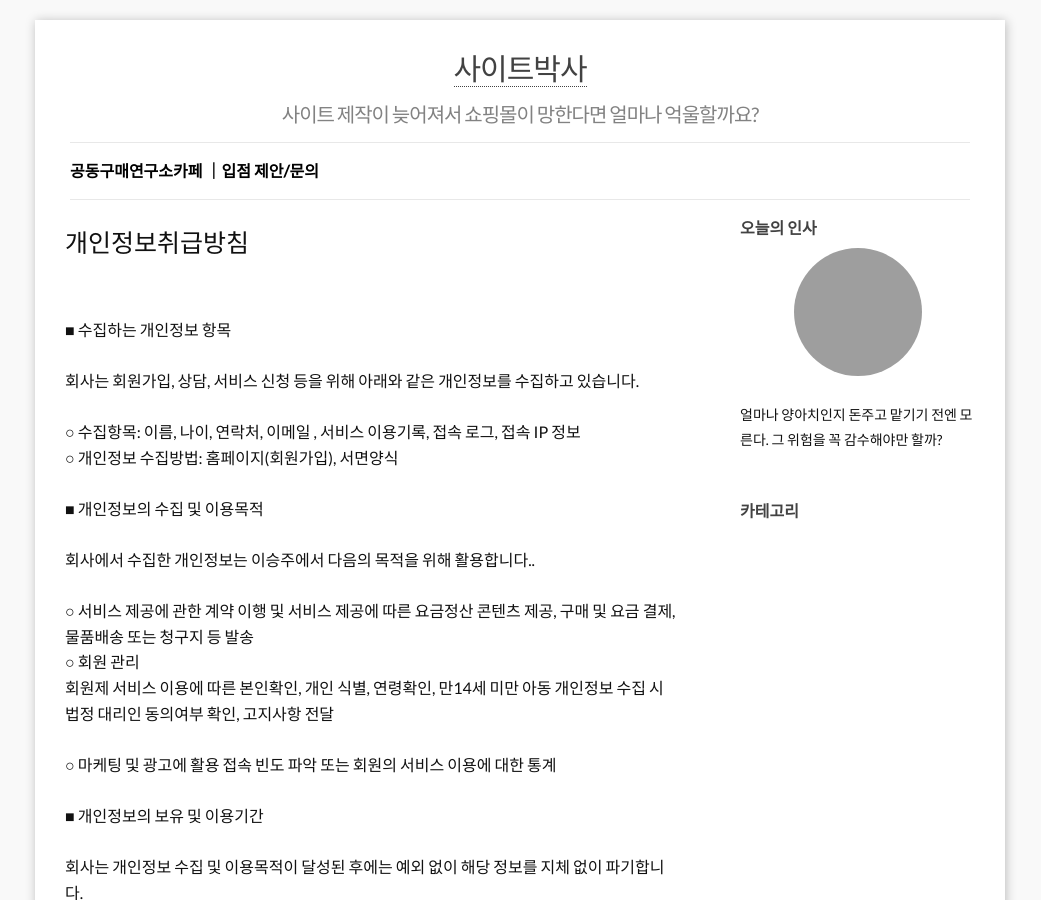
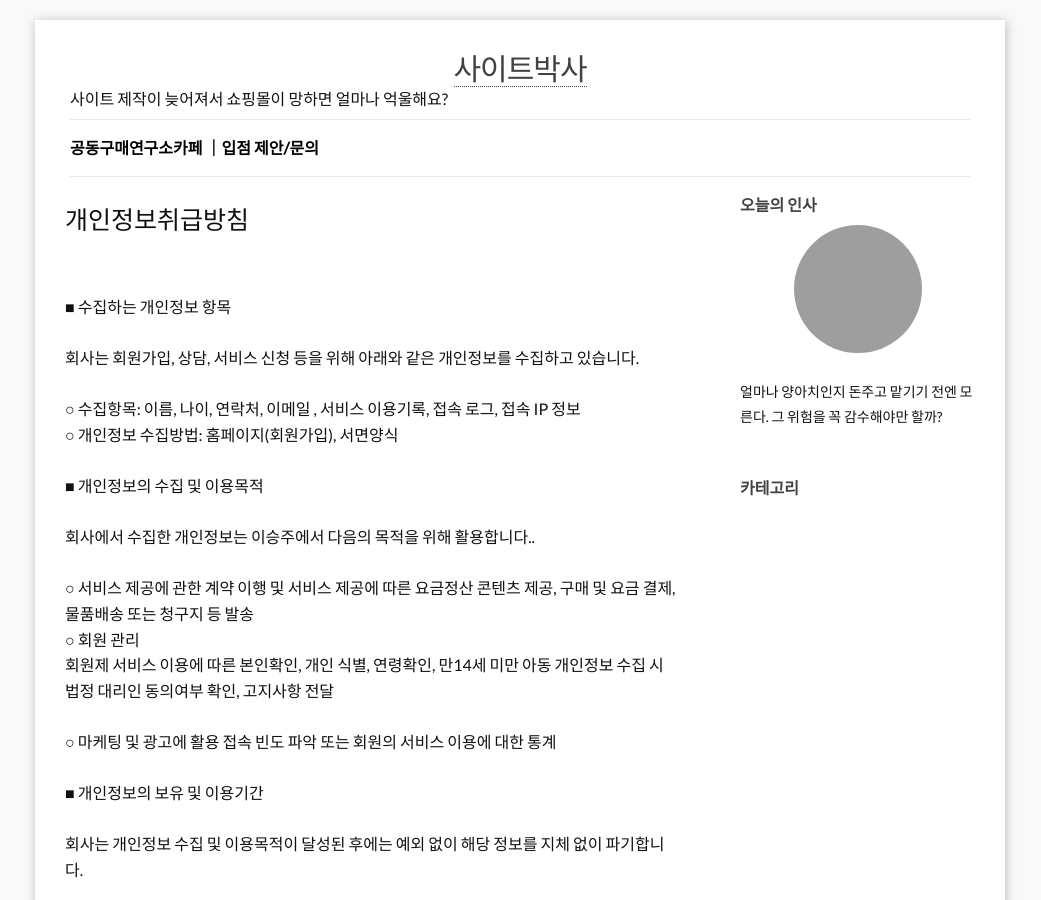
Before and after one commit to leevra/sitebaksa, a Jekyll site: the page built from privacy.md, in a window 1280 px wide and 900 px high. Shown: the whole window, without its empty margins (120-1161 px from the left). Built offline with Jekyll 4.4.1, drawn with Linux system fonts in a browser that asks for light colours; grey boxes are pictures that could not be loaded.

Commit message:
VersionActivity

```diff
--- a/_config.yml
+++ b/_config.yml
@@ -1,6 +1,6 @@
 ### Site info:
 title: 사이트박사 - 웹사이트 전문 홈페이지제작업체
-tagline: 사이트 제작이 늦어져서 쇼핑몰이 망한다면 얼마나 억울할까요?
+tagline: 사이트 제작이 늦어져서 쇼핑몰이 망하면 얼마나 억울해요?
 author: 사이트박사
 email: help@leevra.com
 description: "웹사이트 전문 홈페이지제작업체, 사이트박사입니다. 반응형 개인/기업형 쇼핑몰과 홈페이지형블로그 워드프레스 관리 가능한 회사로 무료 견적 상담 가능합니다." # You can edit this line in _config.yml. It will appear in your document head meta and in your feed.xml site description
--- a/_includes/header.html
+++ b/_includes/header.html
@@ -3,7 +3,7 @@
   <div class="wrapper">
 
     <h1 class="site-title"><a href="{{ site.baseurl }}/">사이트박사</a></h1>
-    <p class="site-meta">{{ site.tagline }}</p>
+    <p>사이트 제작이 늦어져서 쇼핑몰이 망하면 얼마나 억울해요?</p>
 
     <nav class="site-nav">
 
```
